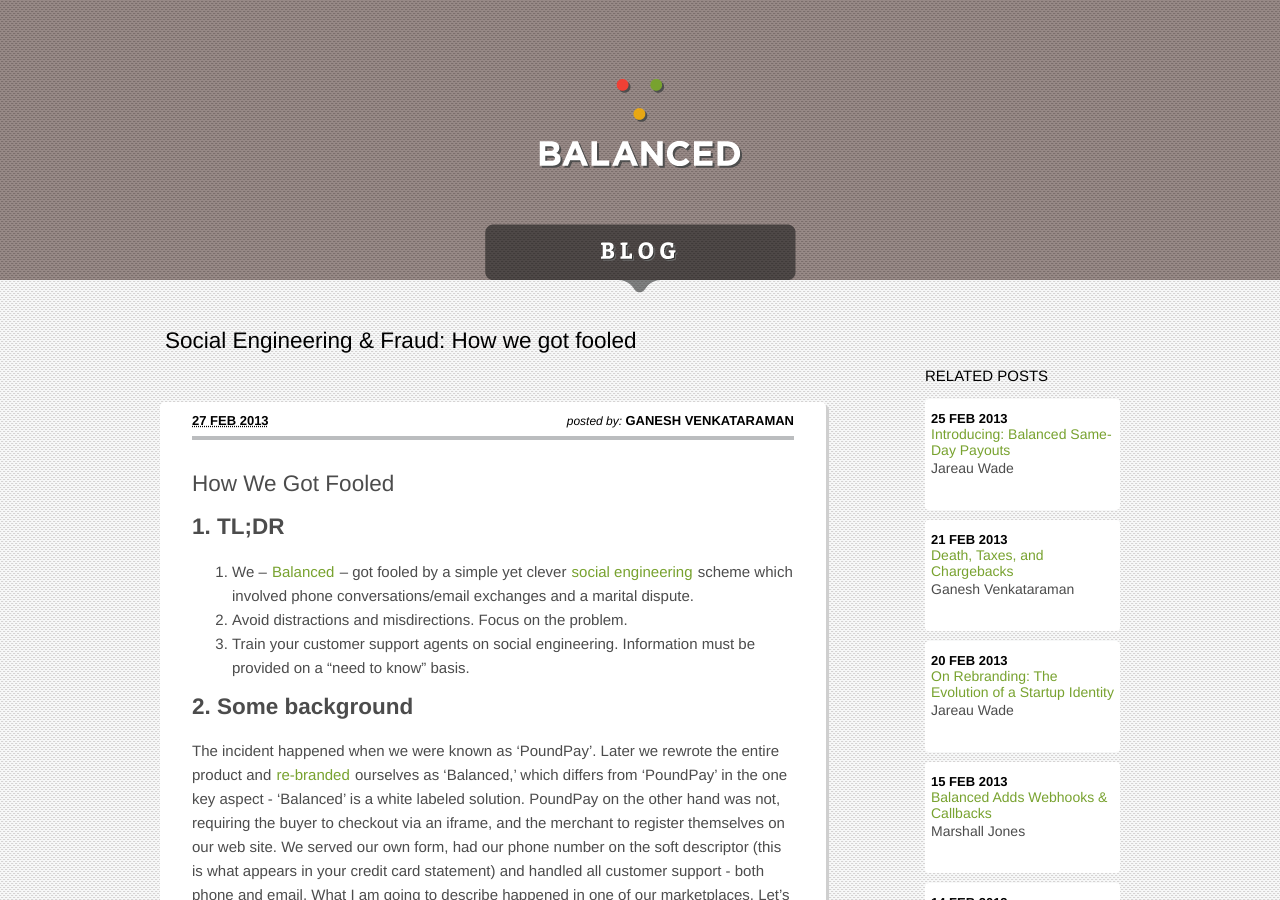
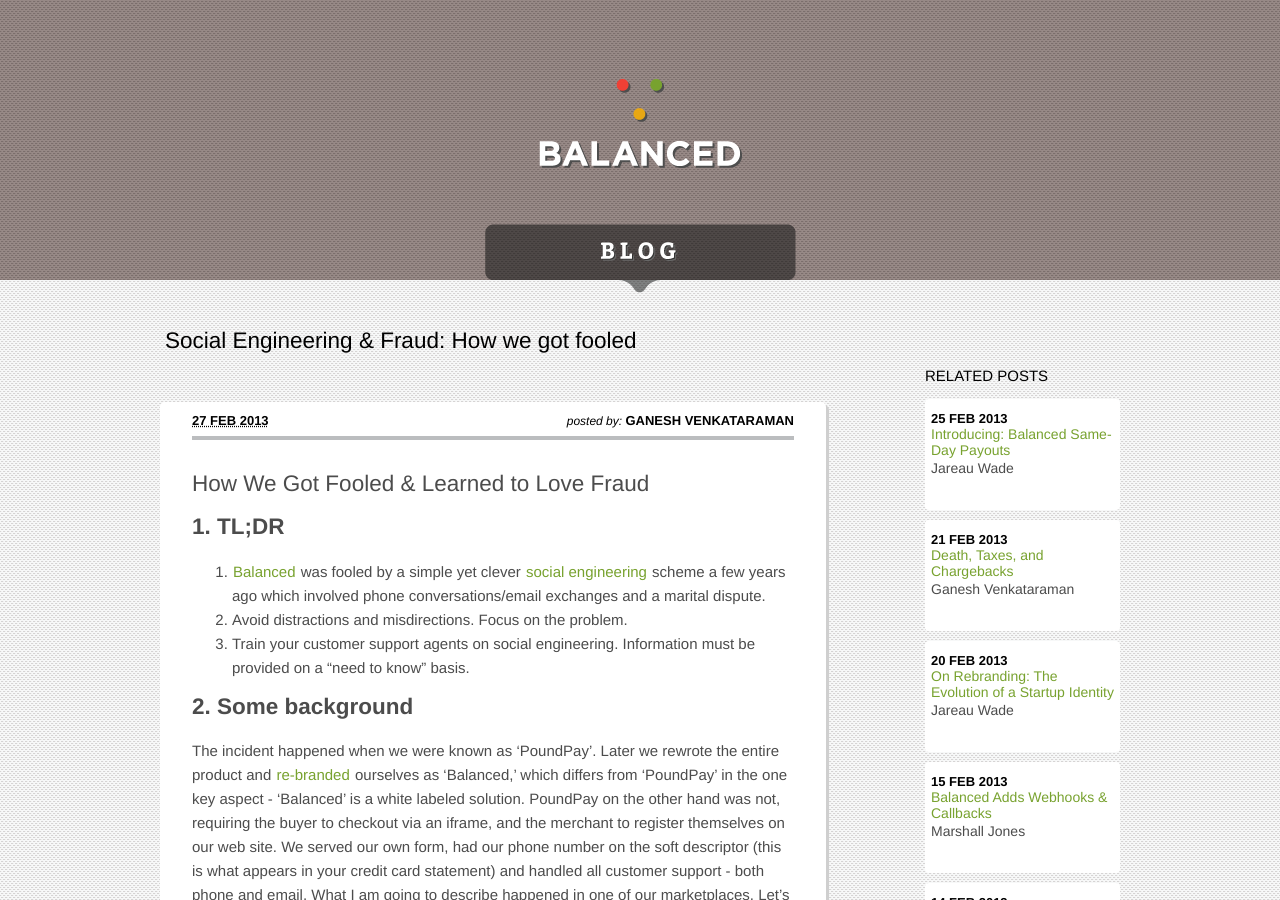
Before and after one commit to balanced/balanced.github.com, a Jekyll site: the page built from _posts/2013-02-27-social-engineering-fraud-how-we-got-fooled.md, in a window 1280 px wide and 900 px high. Built offline with Jekyll 4.4.1, drawn with Linux system fonts in a browser that asks for light colours; nearby versions of some CDN libraries; library files that are not in the unit come from our copies; Markdown is read by kramdown in place of the engine named in the settings; comment, search, counter and statistics services are not loaded.

Commit message:
Update _posts/2013-02-27-social-engineering-fraud-how-we-got-fooled.md

```diff
--- a/_posts/2013-02-27-social-engineering-fraud-how-we-got-fooled.md
+++ b/_posts/2013-02-27-social-engineering-fraud-how-we-got-fooled.md
@@ -9,11 +9,11 @@
 - social engineering
 ---
 
-##How We Got Fooled
+##How We Got Fooled & Learned to Love Fraud
 
 ### 1. TL;DR
 
-1. We -- [Balanced](https://www.balancedpayments.com/) -- got fooled by a simple yet clever [social engineering](http://en.wikipedia.org/wiki/Social_engineering_(security)) scheme which involved phone conversations/email exchanges and a marital dispute.
+1. [Balanced](https://www.balancedpayments.com/) was fooled by a simple yet clever [social engineering](http://en.wikipedia.org/wiki/Social_engineering_(security)) scheme a few years ago which involved phone conversations/email exchanges and a marital dispute.
 2. Avoid distractions and misdirections. Focus on the problem.
 3. Train your customer support agents on social engineering. Information must be provided
 on a "need to know" basis.
```
